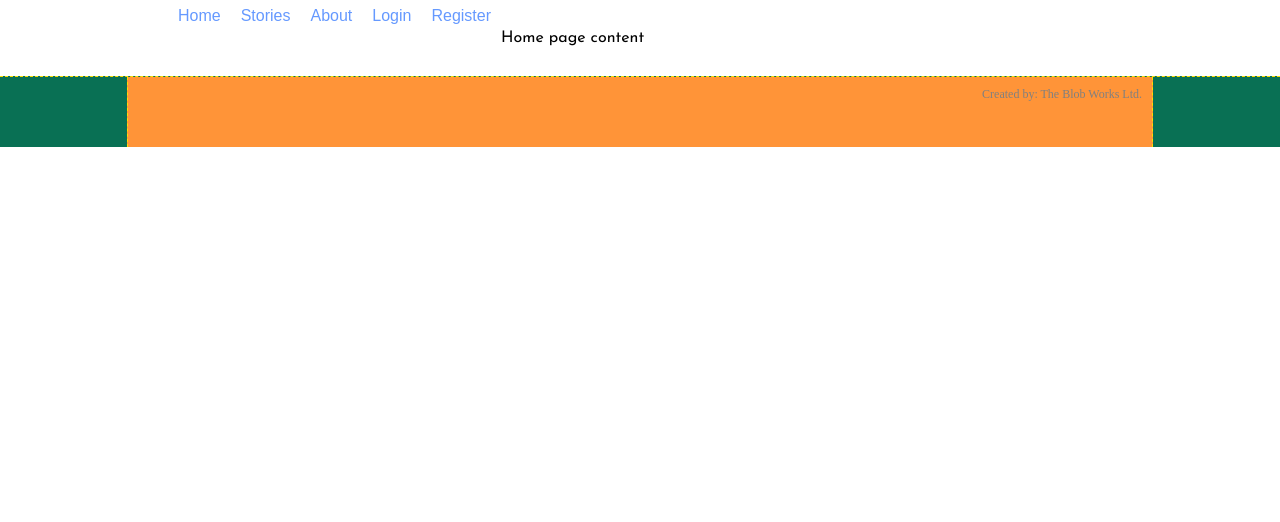
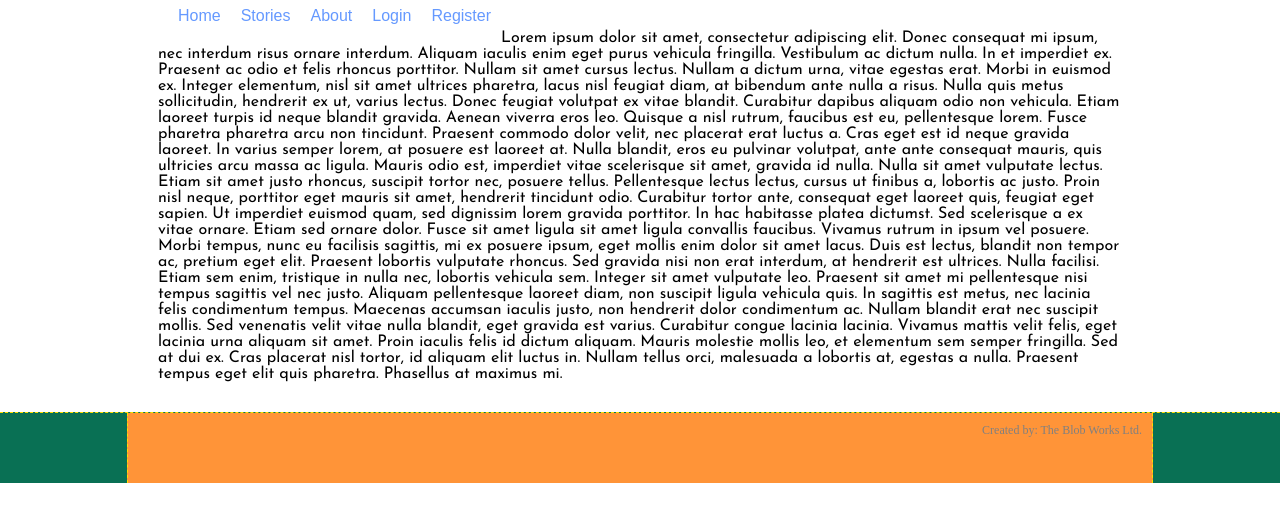
Before and after one commit to GaryB91/whitleysworld, a Django app: template home/templates/home/home.html in a window 1280 px wide. Shown: the part 71-593 px from the top of the page. Run offline with Django 3.2, Linux system fonts and the light colour scheme; the template is opened without the code that fills it, so the values that code supplies are empty; some web fonts are replaced.

Commit message:
Update home.html

```diff
--- a/home/templates/home/home.html
+++ b/home/templates/home/home.html
@@ -1,5 +1,9 @@
 {% extends 'base.html' %}
 
 {% block content %}
-Home page content
+Lorem ipsum dolor sit amet, consectetur adipiscing elit. Donec consequat mi ipsum, nec interdum risus ornare interdum. Aliquam iaculis enim eget purus vehicula fringilla. Vestibulum ac dictum nulla. In et imperdiet ex. Praesent ac odio et felis rhoncus porttitor. Nullam sit amet cursus lectus. Nullam a dictum urna, vitae egestas erat. Morbi in euismod ex.
+Integer elementum, nisl sit amet ultrices pharetra, lacus nisl feugiat diam, at bibendum ante nulla a risus. Nulla quis metus sollicitudin, hendrerit ex ut, varius lectus. Donec feugiat volutpat ex vitae blandit. Curabitur dapibus aliquam odio non vehicula. Etiam laoreet turpis id neque blandit gravida. Aenean viverra eros leo. Quisque a nisl rutrum, faucibus est eu, pellentesque lorem.
+Fusce pharetra pharetra arcu non tincidunt. Praesent commodo dolor velit, nec placerat erat luctus a. Cras eget est id neque gravida laoreet. In varius semper lorem, at posuere est laoreet at. Nulla blandit, eros eu pulvinar volutpat, ante ante consequat mauris, quis ultricies arcu massa ac ligula. Mauris odio est, imperdiet vitae scelerisque sit amet, gravida id nulla. Nulla sit amet vulputate lectus. Etiam sit amet justo rhoncus, suscipit tortor nec, posuere tellus. Pellentesque lectus lectus, cursus ut finibus a, lobortis ac justo. Proin nisl neque, porttitor eget mauris sit amet, hendrerit tincidunt odio. Curabitur tortor ante, consequat eget laoreet quis, feugiat eget sapien. Ut imperdiet euismod quam, sed dignissim lorem gravida porttitor. In hac habitasse platea dictumst. Sed scelerisque a ex vitae ornare.
+Etiam sed ornare dolor. Fusce sit amet ligula sit amet ligula convallis faucibus. Vivamus rutrum in ipsum vel posuere. Morbi tempus, nunc eu facilisis sagittis, mi ex posuere ipsum, eget mollis enim dolor sit amet lacus. Duis est lectus, blandit non tempor ac, pretium eget elit. Praesent lobortis vulputate rhoncus. Sed gravida nisi non erat interdum, at hendrerit est ultrices. Nulla facilisi. Etiam sem enim, tristique in nulla nec, lobortis vehicula sem. Integer sit amet vulputate leo. Praesent sit amet mi pellentesque nisi tempus sagittis vel nec justo.
+Aliquam pellentesque laoreet diam, non suscipit ligula vehicula quis. In sagittis est metus, nec lacinia felis condimentum tempus. Maecenas accumsan iaculis justo, non hendrerit dolor condimentum ac. Nullam blandit erat nec suscipit mollis. Sed venenatis velit vitae nulla blandit, eget gravida est varius. Curabitur congue lacinia lacinia. Vivamus mattis velit felis, eget lacinia urna aliquam sit amet. Proin iaculis felis id dictum aliquam. Mauris molestie mollis leo, et elementum sem semper fringilla. Sed at dui ex. Cras placerat nisl tortor, id aliquam elit luctus in. Nullam tellus orci, malesuada a lobortis at, egestas a nulla. Praesent tempus eget elit quis pharetra. Phasellus at maximus mi.
 {% endblock %}
```
